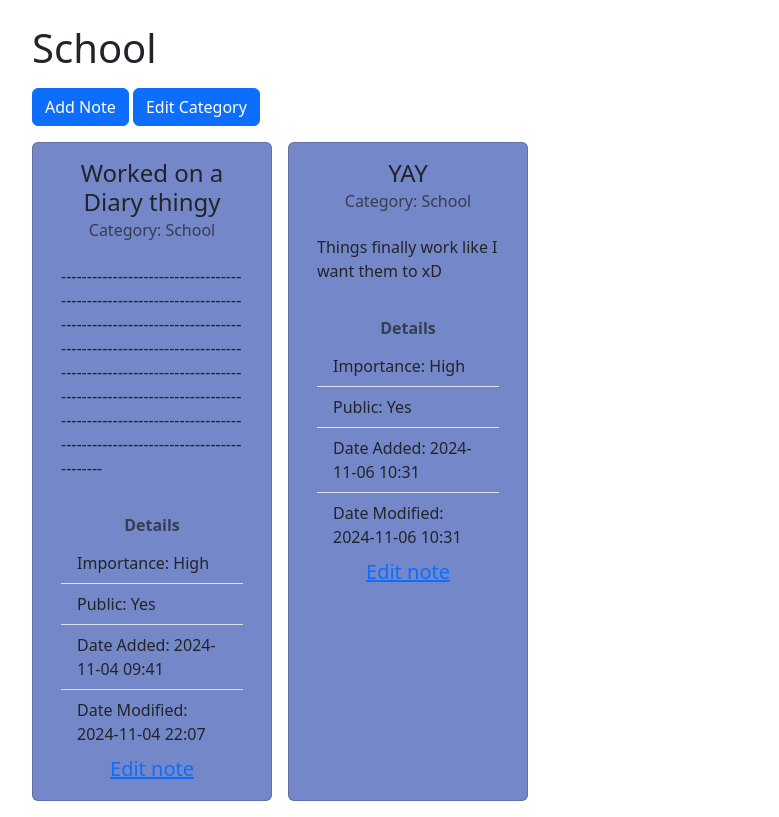
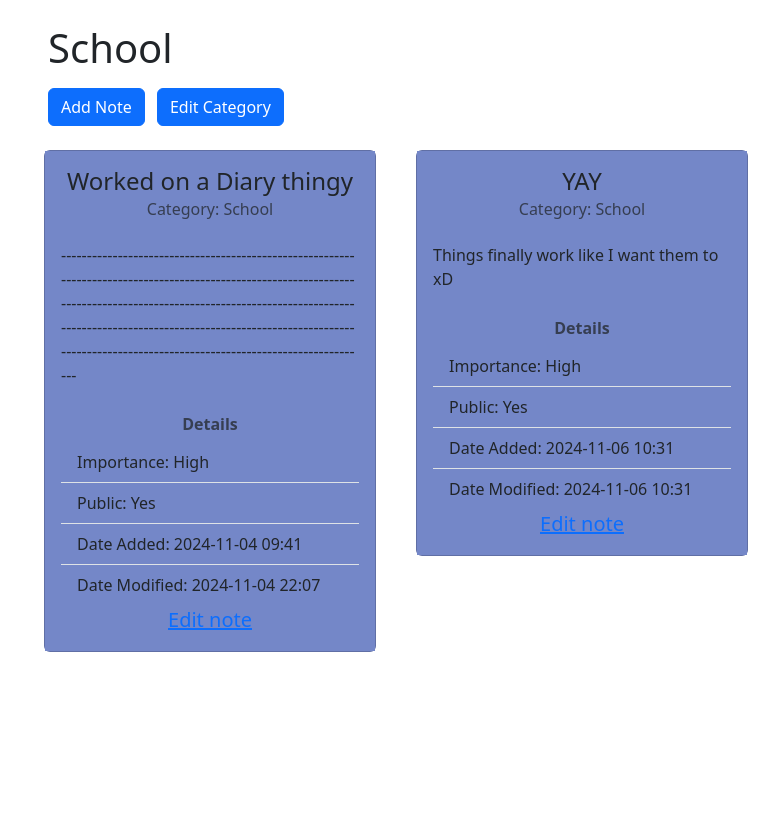
Before and after one commit to jvirkku/Diary, a Django app: page /category/1/ in a window 1280 px wide. Shown: the part 58-875 px from the top of the page, without its empty margins (50-829 px from the left). After the commit the page ends 710 px from the top, so only its background shows below. Run offline with Django 5.2, Linux system fonts and the light colour scheme; a user stored in the database is signed in; data comes from the database, SQL or seed files in the repository; both versions use the stored data as it was after the commit; some libraries are stand-ins or nearby versions.

Commit message:
Some fixes to categories page for displaying notes properly. Added paddings and margins.

```diff
--- a/diary/templates/diary/category.html
+++ b/diary/templates/diary/category.html
@@ -1,29 +1,30 @@
 {% extends 'diary/base.html' %}
 
 {% block page_header %}
-  <h1>{{ category.category_name }}</h1>
+  <h1 class="ms-3">{{ category.category_name }}</h1>
 {% endblock page_header %}
 
 {% block content %}
-<p></p>
+
     <!-- Add Note Button -->
-    <a href="{% url 'diary:add_note' category.id %}" class="btn btn-primary mb-3">Add Note</a>
+    <a href="{% url 'diary:add_note' category.id %}" class="btn btn-primary mb-3 ms-3 mt-2">Add Note</a>
 
     <!-- Edit Category Button -->
-    <a href="{% url 'diary:edit_category' category.id %}" class="btn btn-primary mb-3">Edit Category</a>
+    <a href="{% url 'diary:edit_category' category.id %}" class="btn btn-primary mb-3 ms-2 mt-2">Edit Category</a>
 
 
 <!-- List all notes in this category with cards -->
 <div class="container">
     <div class="row">
         {% for note in notes %}
-        <div class="card {{ note.category|lower }}-category mb-3 me-3" style="width: 15rem;">
-            <div class="card-body">
+            <div class="col-md-4">
+                <div class="card {{ note.category|lower }}-category mb-3 me-3 mt-2">
+                <div class="card-body {{ note.category|lower }}-category">
                     <h5 class="card-title text-center fs-4">{{ note.title }}</h5>
                     <h6 class="card-subtitle mb-2 text-body-secondary text-center pb-3">Category: {{ note.category }}</h6>
                     <p class="card-text fs-6">{{ note.my_note }}</p>
                     <!-- Additional info about the note -->
-                <h6 class="card-subtitle mb-2 text-body-secondary text-center pt-4 fw-bold">Details</h6>
+                    <h6 class="card-subtitle mb-2 text-body-secondary text-center pt-3 fw-bold">Details</h6>
                     <ul class="list-group list-group-flush">
                         <li class="list-group-item {{ note.category|lower }}-category">Importance: {{ note.get_importance_display }}</li>
                         <li class="list-group-item {{ note.category|lower }}-category">Public: {{ note.public|yesno:"Yes,No" }}</li>
@@ -33,6 +34,7 @@
                     <a href="{% url 'diary:edit_note' note.id %}" class="card-link d-flex justify-content-center fs-5">Edit note</a>
                 </div>
             </div>
+        </div>
         {% empty %}
             <li>No notes have been created for this category</li>
         {% endfor %}
--- a/diary/templates/diary/index.html
+++ b/diary/templates/diary/index.html
@@ -34,7 +34,7 @@
                         <h6 class="card-subtitle mb-2 text-body-secondary text-center pb-3">Category: {{ note.category }}</h6>
                         <p class="card-text fs-6">{{ note.my_note }}</p>
                         <!-- Additional info about the note -->
-                        <h6 class="card-subtitle mb-2 text-body-secondary text-center pt-4 fw-bold">Details</h6>
+                        <h6 class="card-subtitle mb-2 text-body-secondary text-center pt-3 fw-bold">Details</h6>
                         <ul class="list-group list-group-flush">
                             <li class="list-group-item {{ note.category|lower }}-category">Importance: {{ note.get_importance_display }}</li>
                             <li class="list-group-item {{ note.category|lower }}-category">Public: {{ note.public|yesno:"Yes,No" }}</li>
--- a/diary/templates/diary/note.html
+++ b/diary/templates/diary/note.html
@@ -11,7 +11,7 @@
             <h6 class="card-subtitle mb-2 text-body-secondary text-center pb-3">Category: {{ note.category }}</h6>
             <p class="card-text fs-5">{{ note.my_note }}</p>
             <!-- Additional info about the note -->
-            <h6 class="card-subtitle mb-2 text-body-secondary text-center pt-4 fw-bold">Details</h6>
+            <h6 class="card-subtitle mb-2 text-body-secondary text-center pt-3 fw-bold">Details</h6>
             <ul class="list-group list-group-flush">
                 <li class="list-group-item {{ note.category|lower }}-category">Importance: {{ note.get_importance_display }}</li>
                 <li class="list-group-item {{ note.category|lower }}-category">Public: {{ note.public|yesno:"Yes,No" }}</li>
```
Also changed, not shown: db.sqlite3. Lines whose indentation alone changed are shown as unchanged.
